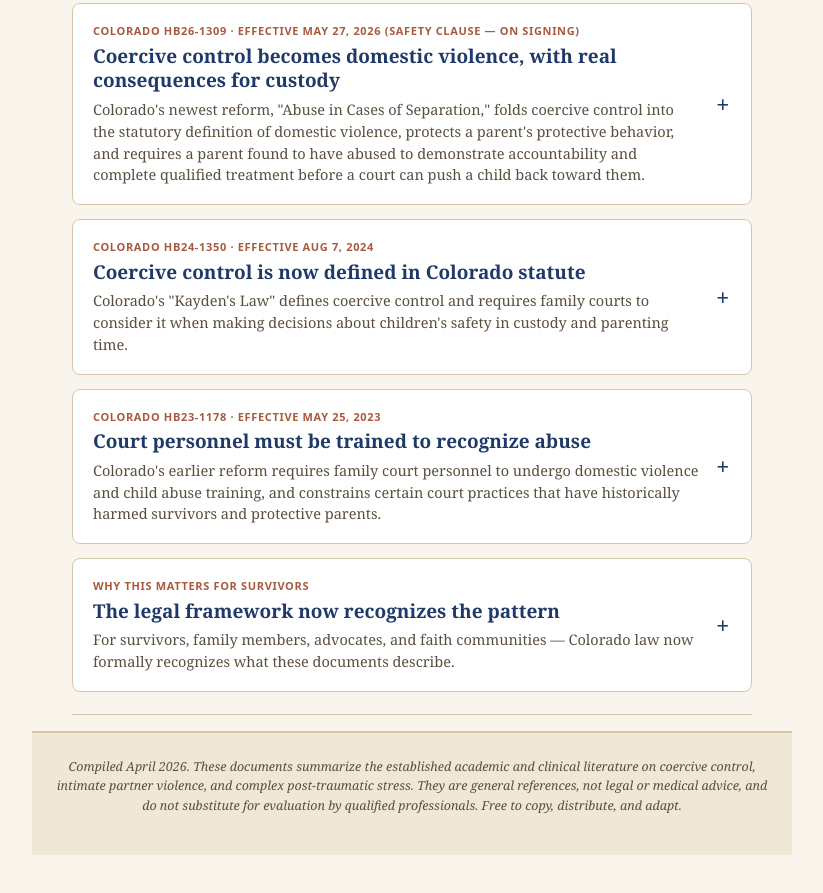
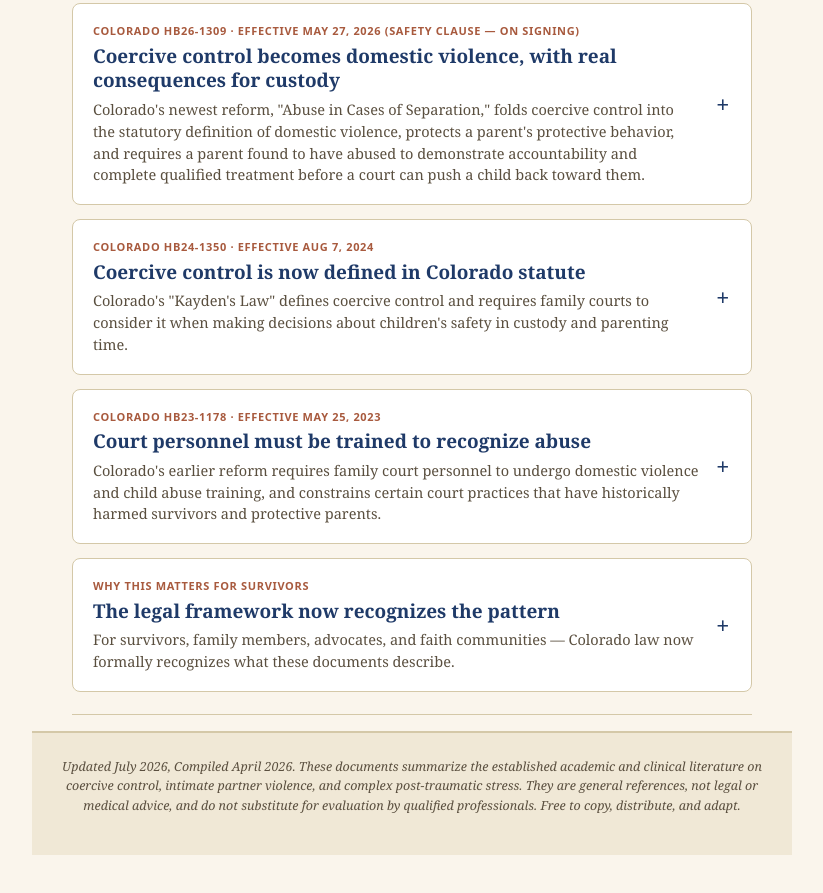
Before and after one commit to MilvusRae/ipv_support_resources, a plain HTML site: page index.html in a window 1280 px wide. Shown: the part 1823-2716 px from the top of the page, without its empty margins (228-1051 px from the left). Drawn offline with Linux system fonts and the light colour scheme.

Commit message:
Update index.html
updated dates

```diff
--- a/index.html
+++ b/index.html
@@ -490,7 +490,7 @@
 </main>
 
 <footer>
-<p style="margin: 0;">Compiled April 2026. These documents summarize the established academic and clinical literature on coercive control, intimate partner violence, and complex post-traumatic stress. They are general references, not legal or medical advice, and do not substitute for evaluation by qualified professionals. Free to copy, distribute, and adapt.</p>
+<p style="margin: 0;">Updated July 2026, Compiled April 2026. These documents summarize the established academic and clinical literature on coercive control, intimate partner violence, and complex post-traumatic stress. They are general references, not legal or medical advice, and do not substitute for evaluation by qualified professionals. Free to copy, distribute, and adapt.</p>
 </footer>
 
 </body>
```
